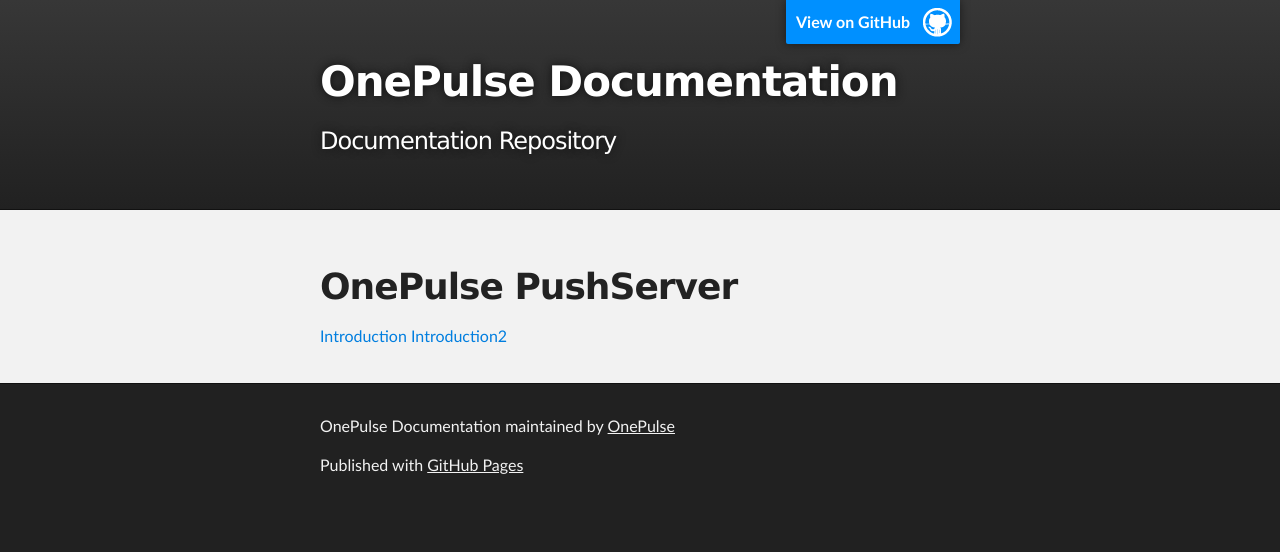
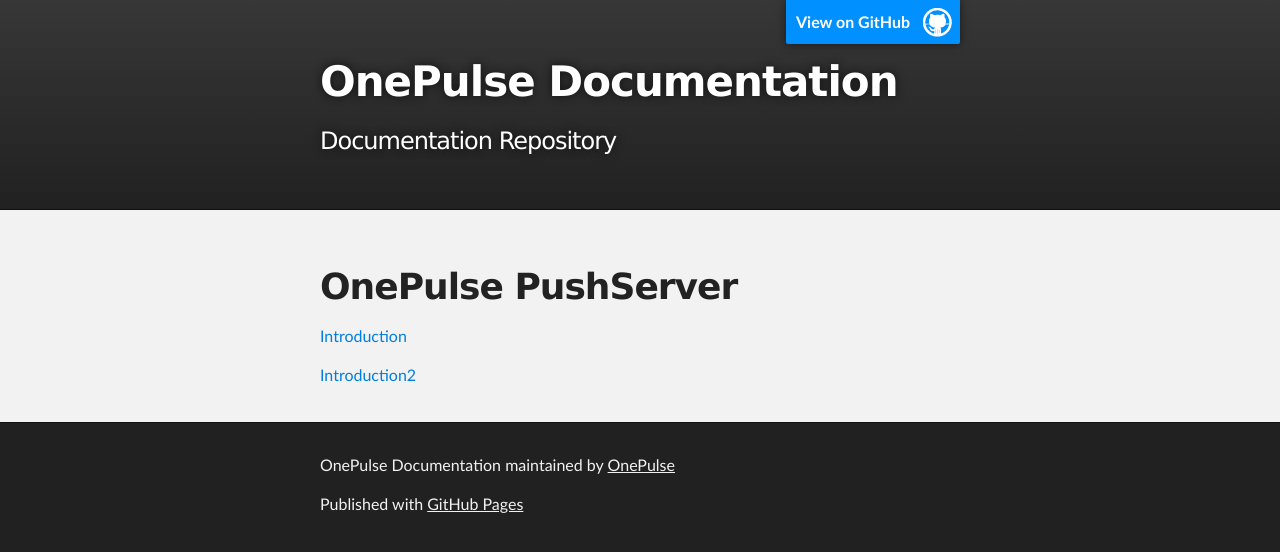
Before and after one commit to OnePulse/documentation, a Jekyll site: the page built from public/push-server.md, in a window 1280 px wide. Shown: the top 552 px of the page. Built offline with Jekyll 4.4.1, drawn with Linux system fonts in a browser that asks for light colours; our own code applies the rules of GitHub Pages for plain Markdown files.

```diff
--- a/public/push-server.md
+++ b/public/push-server.md
@@ -1,4 +1,5 @@
 # OnePulse PushServer
 
 [Introduction](https://github.com/OnePulse/documentation/blob/push-server/public/push-server/intro.md)
-[Introduction2](push-server/intro.md)
+
+[Introduction2](./push-server/intro.md)
```
